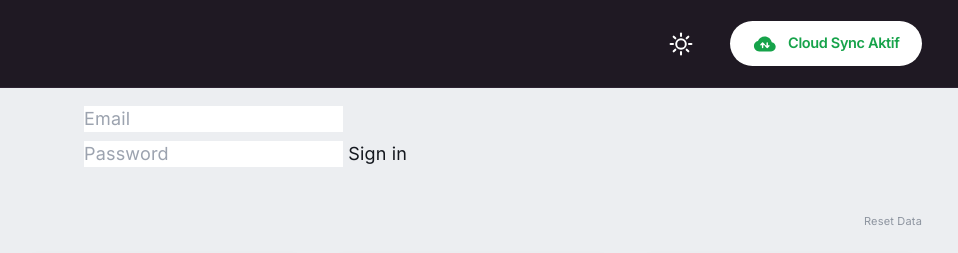
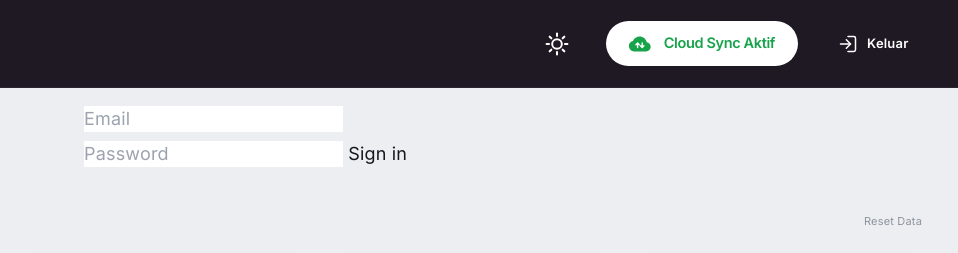
Before and after one commit to Voruda/wiradatha-cloud, a website built with Vite: page index.html in a window 1280 px wide. Shown: the top 253 px of the page, 322-1280 px from the left. Built offline with nearby package versions, Linux system fonts and the light colour scheme.

Commit message:
Add sign-out button

```diff
--- a/index.html
+++ b/index.html
@@ -298,6 +298,16 @@
                         </span>
                     </button>
                 </div>
+                <button id="logout-btn" type="button" onclick="signOut()" aria-label="Keluar dari akun"
+                    title="Keluar dari akun"
+                    class="hidden shrink-0 p-2 sm:px-3 rounded-full text-white hover:bg-white/10 transition sm:inline-flex sm:items-center sm:gap-2">
+                    <svg width="20" height="20" viewBox="0 0 24 24" fill="none" xmlns="http://www.w3.org/2000/svg" aria-hidden="true">
+                        <path d="M10 17L15 12L10 7" stroke="currentColor" stroke-width="1.8" stroke-linecap="round" stroke-linejoin="round"/>
+                        <path d="M15 12H3" stroke="currentColor" stroke-width="1.8" stroke-linecap="round"/>
+                        <path d="M12 3H19C20.1 3 21 3.9 21 5V19C21 20.1 20.1 21 19 21H12" stroke="currentColor" stroke-width="1.8" stroke-linecap="round" stroke-linejoin="round"/>
+                    </svg>
+                    <span class="hidden sm:inline text-[13px] font-semibold">Keluar</span>
+                </button>
             </div>
         </div>
     </header>
@@ -1034,6 +1044,28 @@ let activeBusinessId = null;
             showToast(nextTheme === 'dark' ? 'Mode Gelap (Pink & Midnight) aktif' : 'Mode Terang aktif');
         }
 
+        async function signOut() {
+            const { error } = await supabaseClient.auth.signOut();
+            if (error) {
+                showToast(error.message, 'error');
+                return;
+            }
+
+            activeBusinessId = null;
+            state.products = [];
+            state.dashboardTotals = null;
+            state.lastAction = null;
+            saveState();
+
+            document.getElementById('login-form').classList.remove('hidden');
+            document.getElementById('login-password').value = '';
+            document.getElementById('business-form').classList.add('hidden');
+            document.getElementById('logout-btn').classList.add('hidden');
+            renderInventoryTable();
+            renderDashboard();
+            showToast('Berhasil keluar.', 'success');
+        }
+
         // =========================================================================
         // 4. YEAR SWITCHER
         // =========================================================================
@@ -1640,6 +1672,7 @@ window.addEventListener('DOMContentLoaded', async () => {
         }
 
         document.getElementById('login-form').classList.add('hidden');
+        document.getElementById('logout-btn').classList.remove('hidden');
         await loadCloudData();
     });
 
@@ -1670,6 +1703,7 @@ window.addEventListener('DOMContentLoaded', async () => {
 
     if (data.session) {
         document.getElementById('login-form').classList.add('hidden');
+        document.getElementById('logout-btn').classList.remove('hidden');
         await loadCloudData();
     }
 });
```
